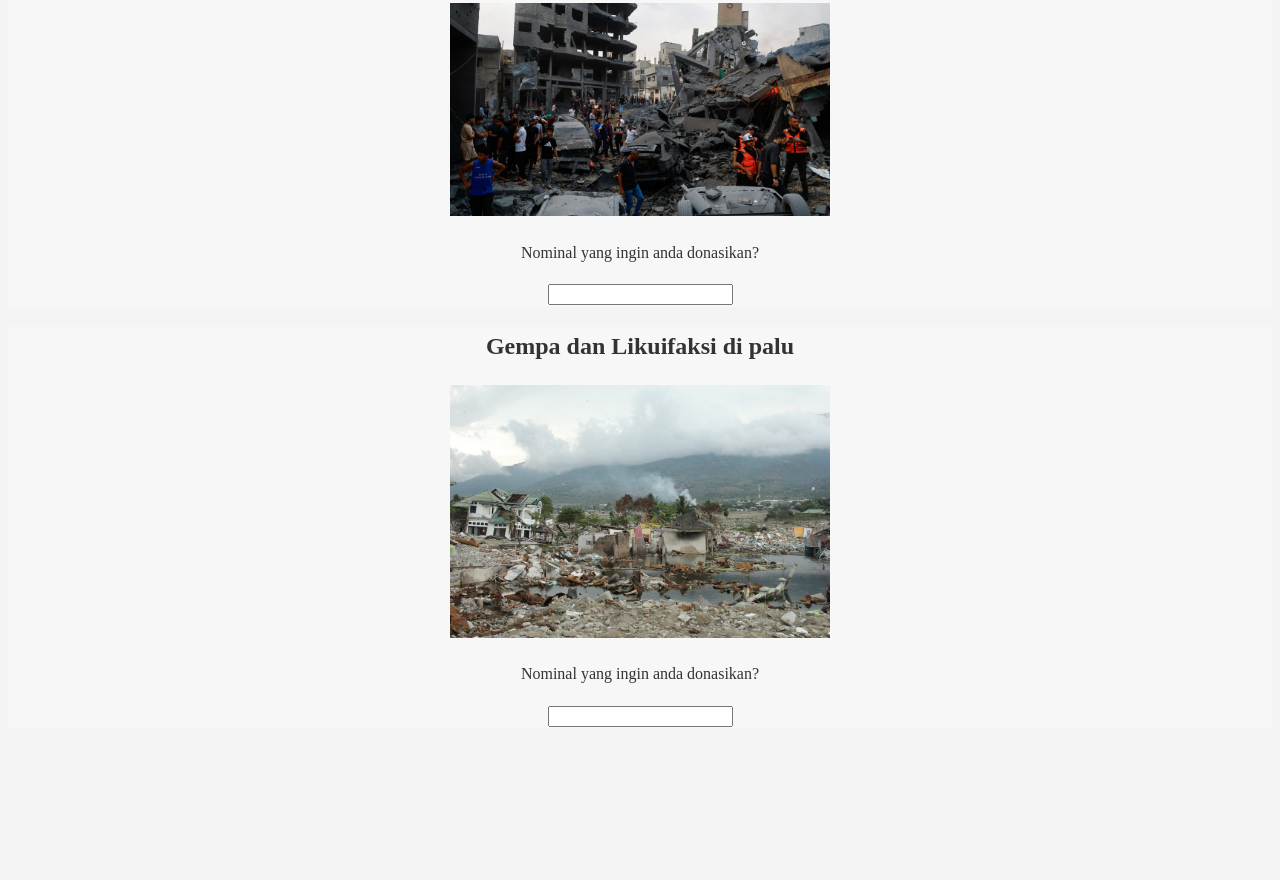
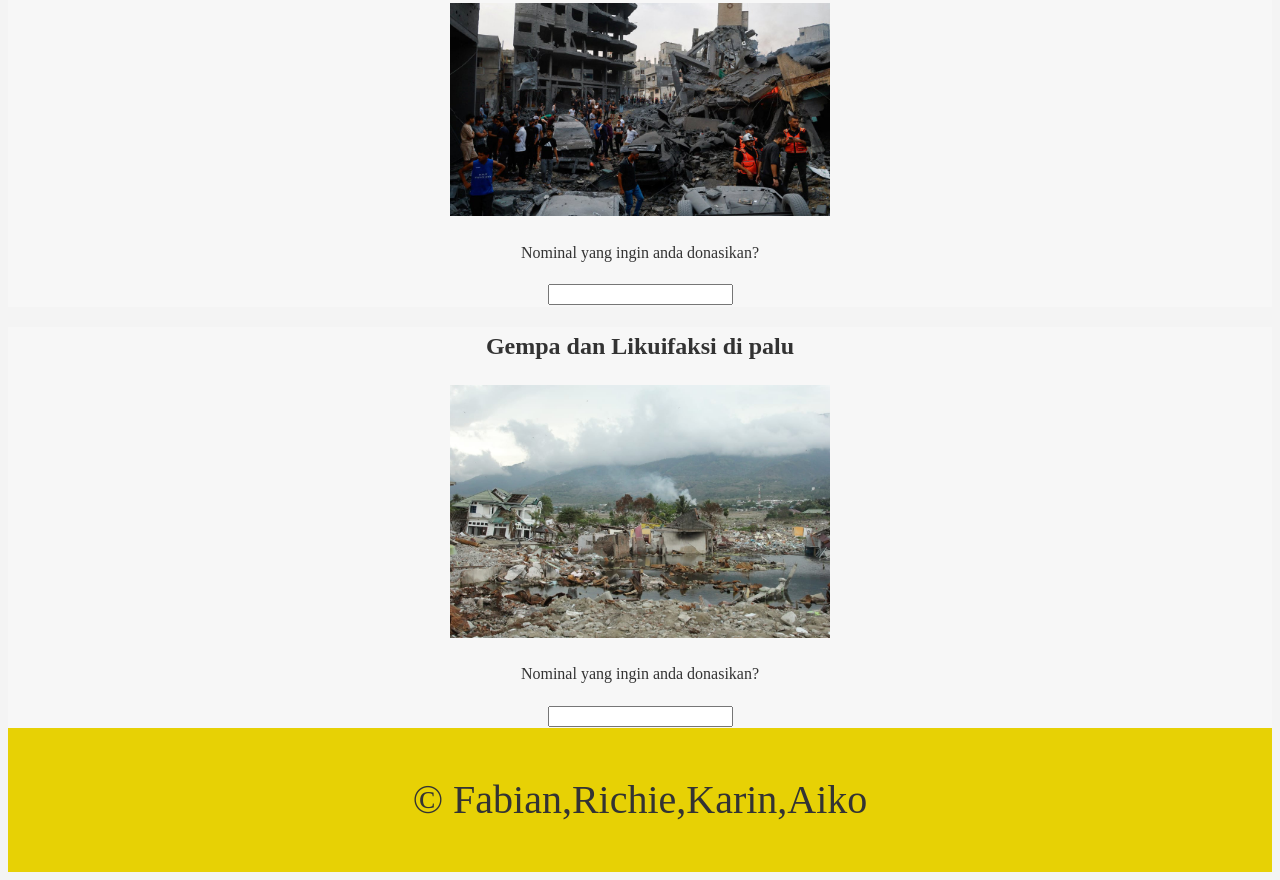
Before and after one commit to jago-max/WeDonation, a plain HTML site: page Donation.html in a window 1280 px wide. Shown: the part 676-1556 px from the top of the page. Before the commit the page ends 1412 px from the top, so only its background shows below. Drawn offline with Linux system fonts and the light colour scheme.

Commit message:
Update Donation.html

```diff
--- a/Donation.html
+++ b/Donation.html
@@ -37,7 +37,7 @@
     </div>
 
     <div class="Footer">
-      <p class="p-footer>&copy; Fabian,Richie,Karin,Aiko/p>
+      <p class="p-footer">&copy; Fabian,Richie,Karin,Aiko </p>
     </div>
 
 </body>
```
